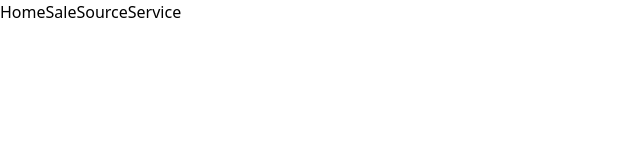
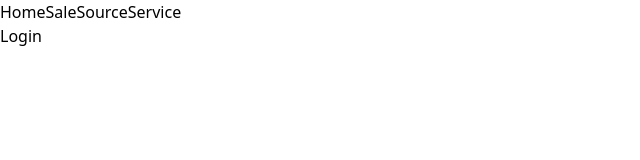
Before and after one commit to Herisetyawan123/buildandservice, a Next.js app: page / in a window 1280 px wide. Shown: the top 160 px of the page, without its empty margins (0-640 px from the left). Built offline with nearby package versions, Linux system fonts and the light colour scheme.

Commit message:
update: navbar create button

```diff
--- a/components/Parts/Navbar/Index.tsx
+++ b/components/Parts/Navbar/Index.tsx
@@ -1,9 +1,11 @@
 import Link from "next/link";
+import Button from "../../Element/Button/Index";
 
 const Navbar = () => {
     return (
         <header className="w-full h-20">
-            <nav className="max-w-6xl mx-auto flex h-full items-center font-medium">
+            <nav className="max-w-6xl mx-auto flex h-full items-center font-medium justify-between">
+                <div className="flex items-center">
                     <div className="rounded-full bg-blue-500 w-12 h-12 mx-10"></div>
                     <div className="ml-20 space-x-20 hidden sm:block">
                         <Link href={'/'}>Home</Link>
@@ -11,6 +13,10 @@ const Navbar = () => {
                         <Link href={'/'}>Source</Link>
                         <Link href={'/'}>Service</Link>
                     </div>
+                </div>
+                <div>
+                    <Button link="">Login</Button>
+                </div>
             </nav>
         </header>
     )
```
Lines whose indentation alone changed are shown as unchanged.
